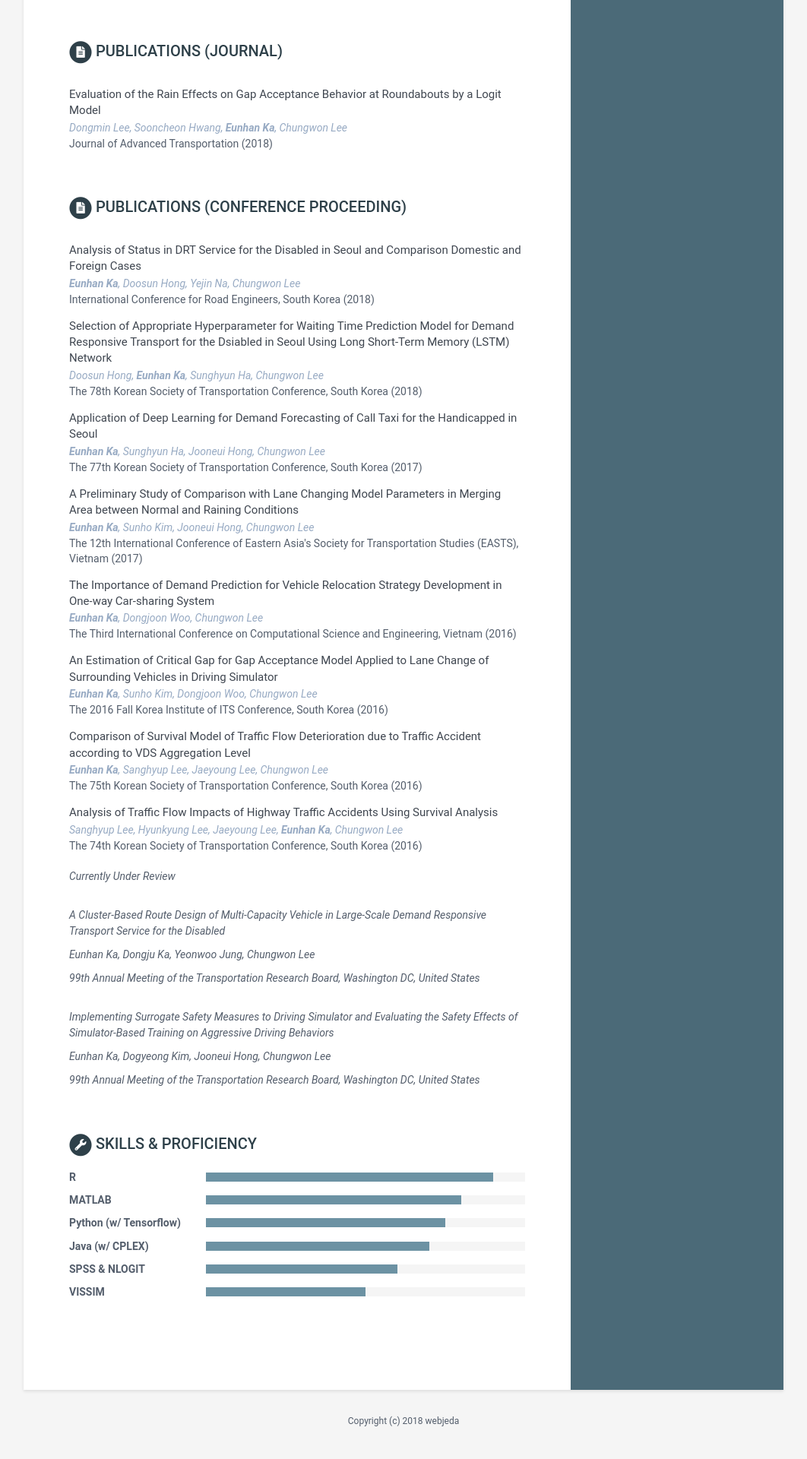
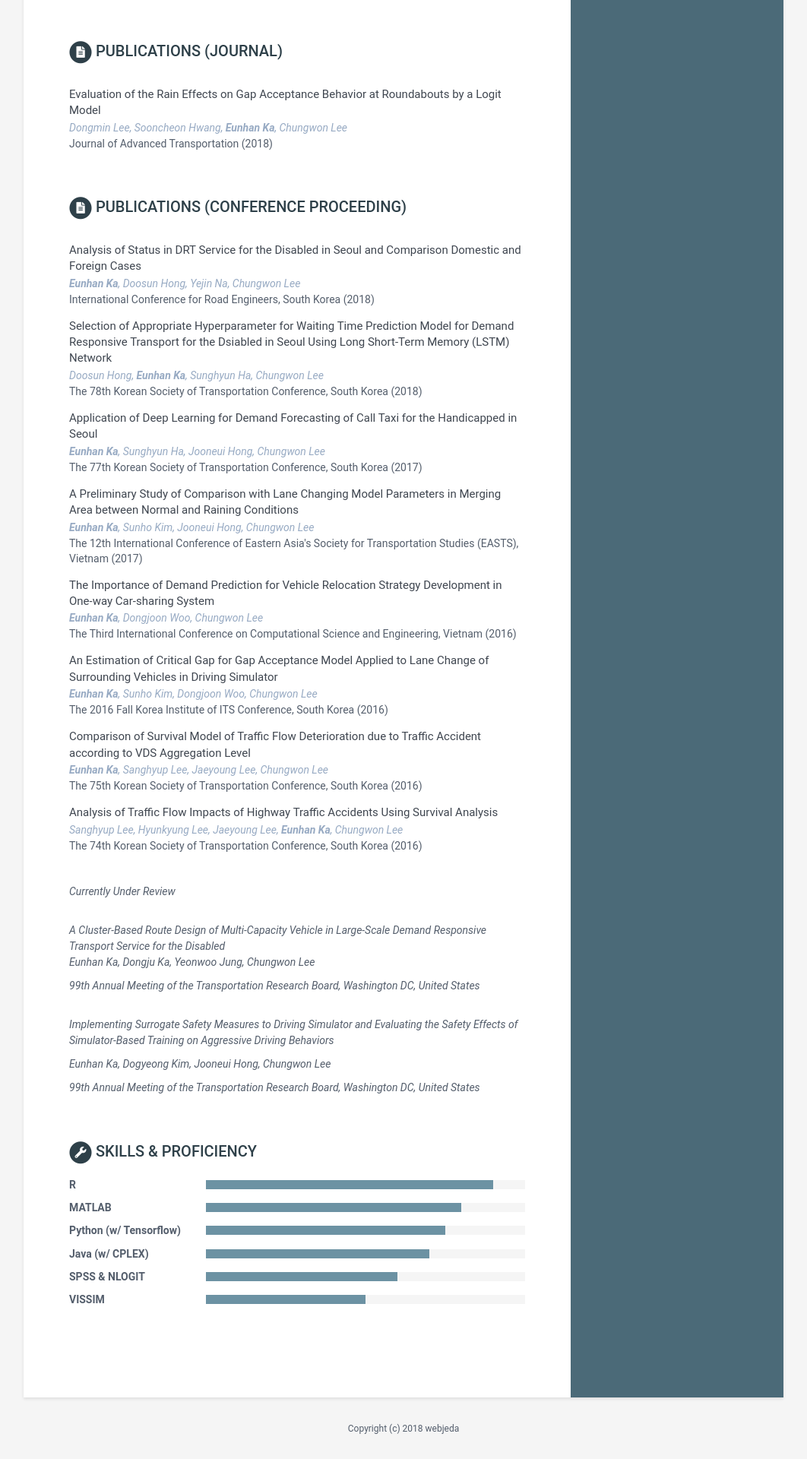
Before and after one commit to eunhanka/eunhanka.github.io, a Jekyll site: the page built from index.html, in a window 1280 px wide. Shown: the part 2521-4441 px from the top of the page at 76% size, without its empty margins (109-1171 px from the left). Built offline with Jekyll 4.4.1, drawn with Linux system fonts in a browser that asks for light colours.

Commit message:
Update data.yml

```diff
--- a/_data/data.yml
+++ b/_data/data.yml
@@ -181,7 +181,7 @@ con_publications:
 
       - title: Analysis of Traffic Flow Impacts of Highway Traffic Accidents Using Survival Analysis
         authors: Sanghyup Lee, Hyunkyung Lee, Jaeyoung Lee, <b>Eunhan Ka</b>, Chungwon Lee
-        conference: The 74th Korean Society of Transportation Conference, South Korea (2016) <br><br><p><i>Currently Under Review</i></p><br><p><i>A Cluster-Based Route Design of Multi-Capacity Vehicle in Large-Scale Demand Responsive Transport Service for the Disabled</i></p><p><i>Eunhan Ka, Dongju Ka, Yeonwoo Jung, Chungwon Lee</i></p><p><i>99th Annual Meeting of the Transportation Research Board, Washington DC, United States</i></p><br><p><i>Implementing Surrogate Safety Measures to Driving Simulator and Evaluating the Safety Effects of Simulator-Based Training on Aggressive Driving Behaviors</i></p><p><i>Eunhan Ka, Dogyeong Kim, Jooneui Hong, Chungwon Lee</i></p><p><i>99th Annual Meeting of the Transportation Research Board, Washington DC, United States</i></p>
+        conference: The 74th Korean Society of Transportation Conference, South Korea (2016) <br><br><br><p><i>Currently Under Review</i></p><br><p><i>A Cluster-Based Route Design of Multi-Capacity Vehicle in Large-Scale Demand Responsive Transport Service for the Disabled<br>Eunhan Ka, Dongju Ka, Yeonwoo Jung, Chungwon Lee</i></p><p><i>99th Annual Meeting of the Transportation Research Board, Washington DC, United States</i></p><br><p><i>Implementing Surrogate Safety Measures to Driving Simulator and Evaluating the Safety Effects of Simulator-Based Training on Aggressive Driving Behaviors</i></p><p><i>Eunhan Ka, Dogyeong Kim, Jooneui Hong, Chungwon Lee</i></p><p><i>99th Annual Meeting of the Transportation Research Board, Washington DC, United States</i></p>
 
 
 
```
